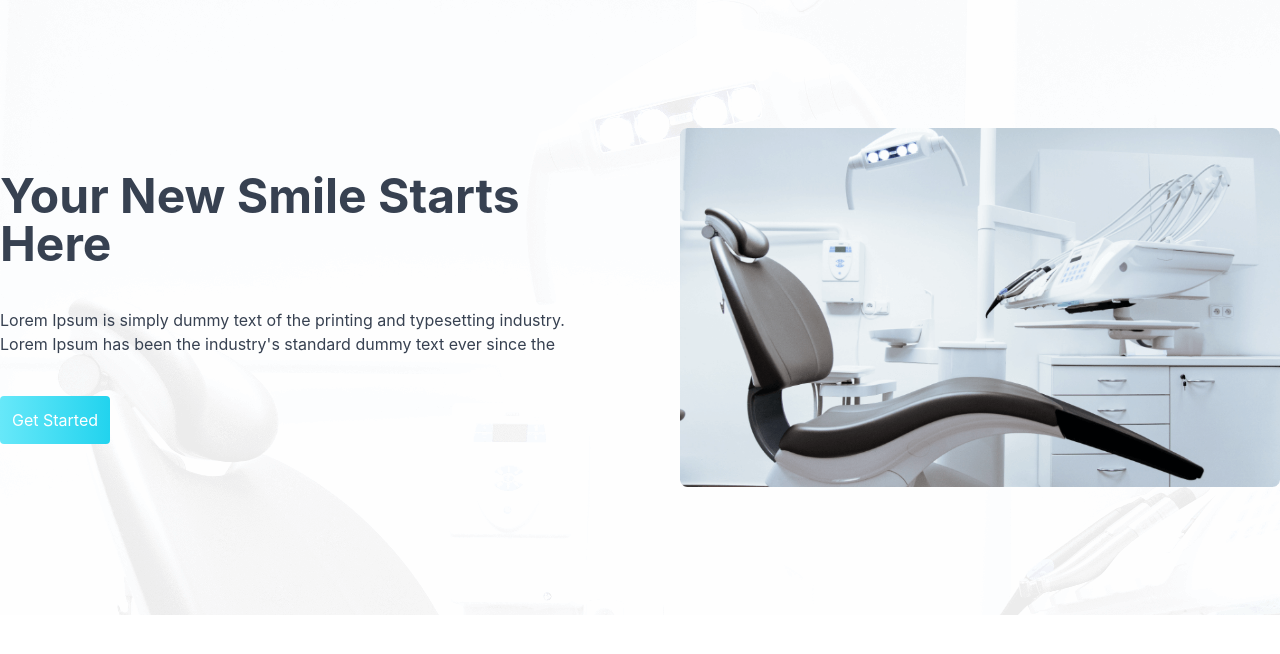
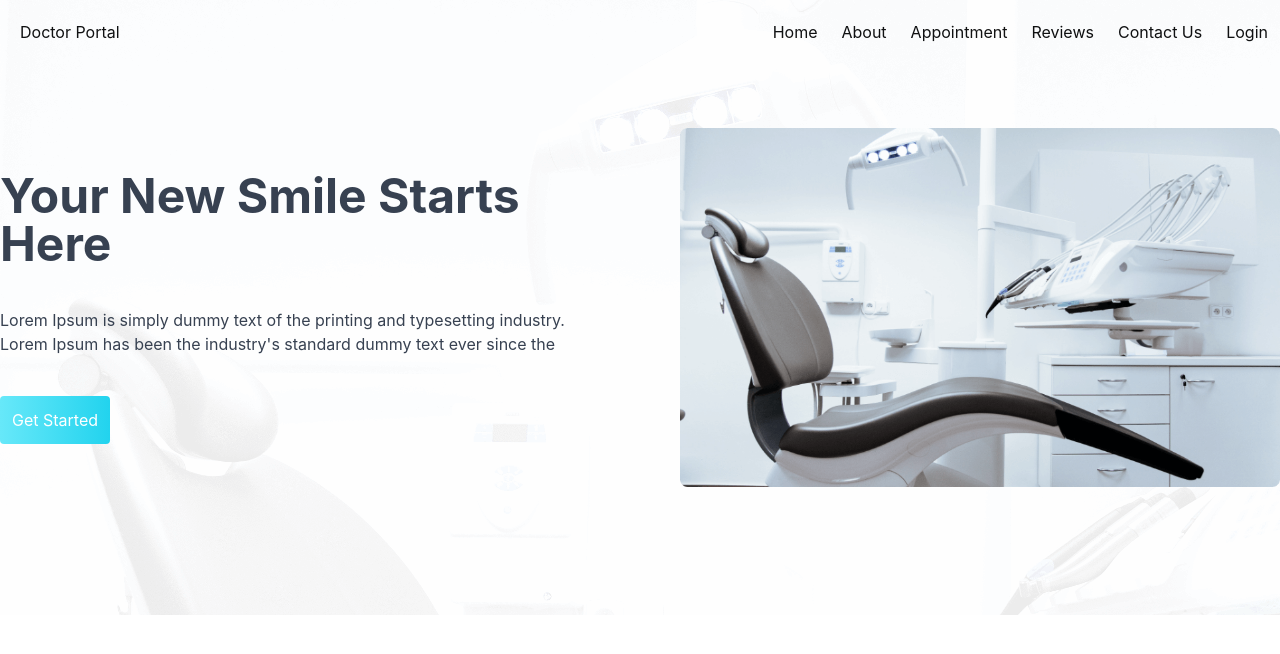
Before and after one commit to suportdevs/doctor_portal_client, a React (Create React App) app: page / in a window 1280 px wide. Shown: the top 654 px of the page. Built offline with nearby package versions, Linux system fonts and the light colour scheme.

Commit message:
created welcome and navbar

```diff
--- a/src/App.js
+++ b/src/App.js
@@ -1,11 +1,11 @@
 
 import './App.css';
-import Welcome from './components/Welcome/Welcome';
+import Home from './pages/Home';
 
 function App() {
   return (
     <>
-    <Welcome></Welcome>
+    <Home></Home>
     </>
   );
 }
--- a/src/components/Navbar/Navbar.js
+++ b/src/components/Navbar/Navbar.js
@@ -2,7 +2,7 @@ import React from 'react';
 
 const Navbar = () => {
     return (
-        <div className='container mx-auto'>
+        <div className='absolute left-0 top-0 right-0 container mx-auto'>
             <div className="grid grid-cols-2">
                 <div><h2 className='p-5'>Doctor Portal</h2></div>
                 <div className='flex justify-self-end items-center'>
--- a/src/components/Welcome/Welcome.js
+++ b/src/components/Welcome/Welcome.js
@@ -4,7 +4,7 @@ import chairBg from "../../assets/images/chair.png";
 
 const Welcome = () => {
     return (
-        <div className="welcome-warpper-area" style={{backgroundImage: `url(${welcomeBg})`}}>
+        <div className="relative welcome-warpper-area" style={{backgroundImage: `url(${welcomeBg})`}}>
             <div className="welcome-area container mx-auto">
                 <div className="py-32 grid grid-cols-2 gap-20 flex items-center">
                     <div>
--- /dev/null
+++ b/src/pages/Home.js
@@ -0,0 +1,12 @@
+import React from 'react';
+import Header from '../components/Header/Header';
+
+const Home = () => {
+    return (
+        <div>
+            <Header></Header>
+        </div>
+    );
+};
+
+export default Home;
```
